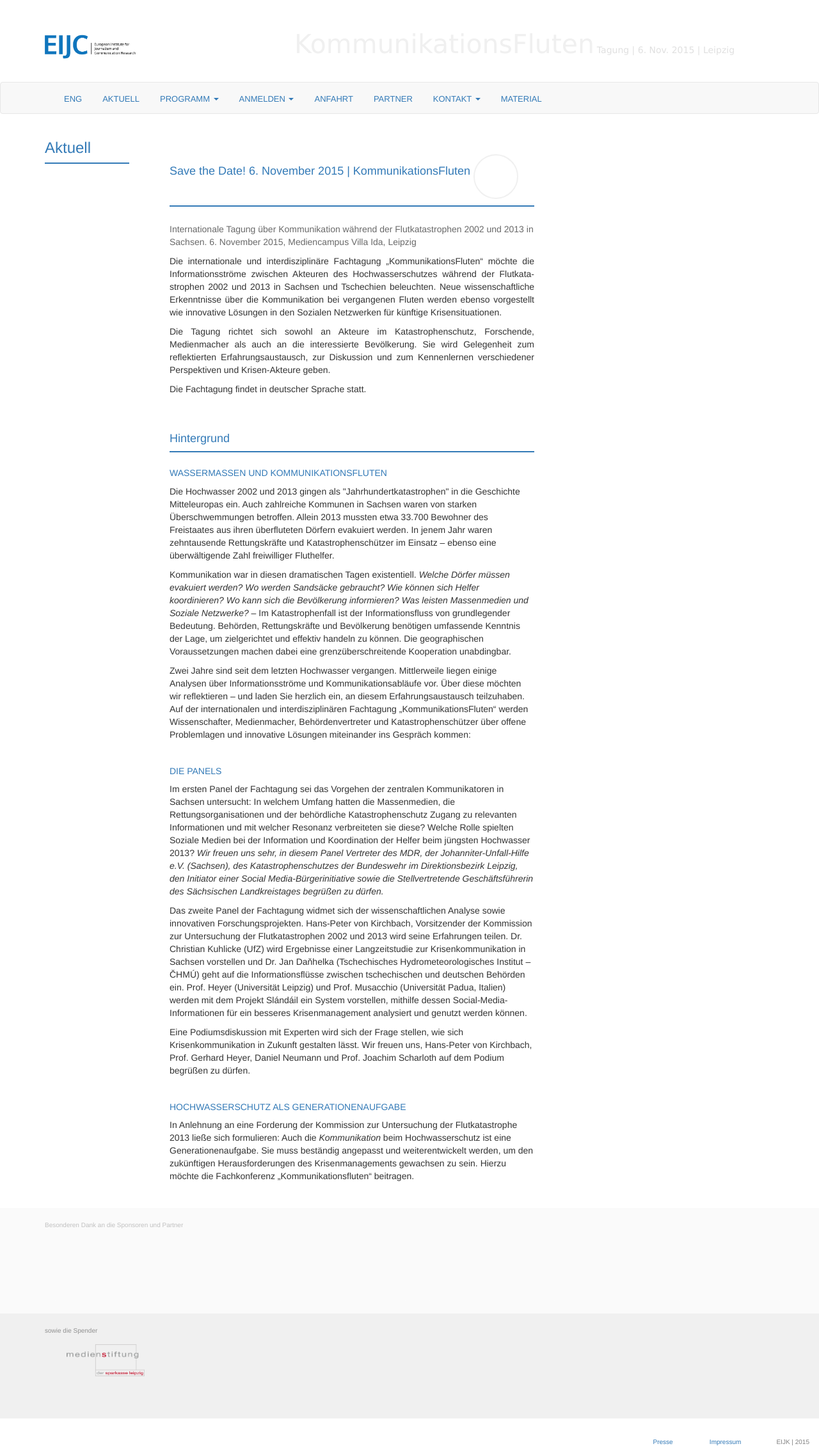
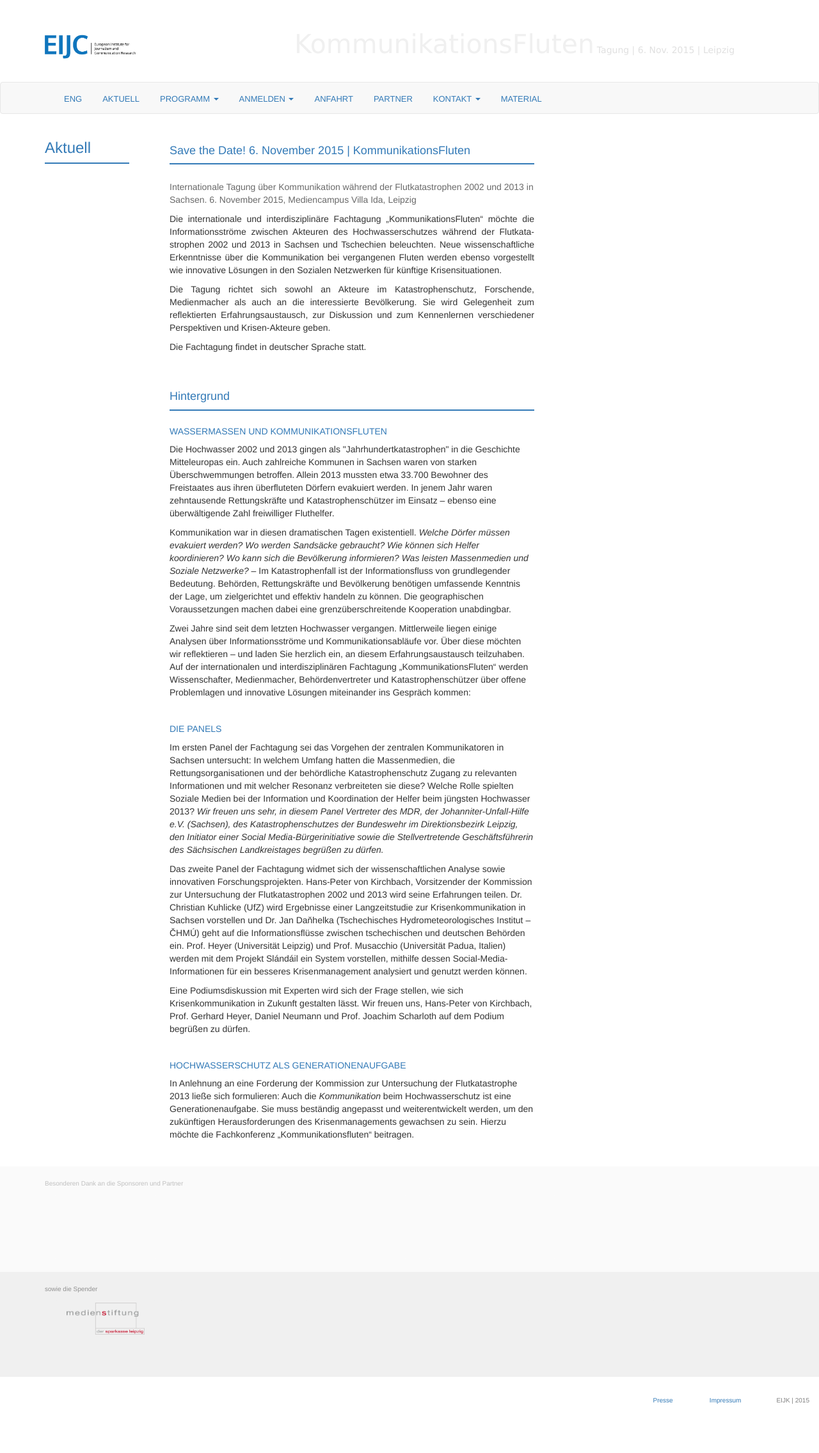
Before and after one commit to susedev/test, a Jekyll site: the page built from konferenz-kommunikationsfluten.html, in a window 1280 px wide. Shown: the whole page at 64% size. Built offline with Jekyll 4.4.1, drawn with Linux system fonts in a browser that asks for light colours; nearby versions of some CDN libraries; after the commit the page ends 2206 px from its top, so only the background shows below that.

Commit message:
Update konferenz-kommunikationsfluten.html

```diff
--- a/konferenz-kommunikationsfluten.html
+++ b/konferenz-kommunikationsfluten.html
@@ -1,8 +1,7 @@
 ---
 title: Aktuell
 ---
-<h3 style="margin-top: 28px;">Save the Date! 6. November 2015 | KommunikationsFluten <a class="btn btn-circle" href=http://www.eijc.eu/de/></a></h3>
-
+<h3 style="margin-top: 28px;">Save the Date! 6. November 2015 | KommunikationsFluten </h3>
 <div class="box" style="background-color: #337AB7; height:2px; margin-top:3px; margin-bottom:25px;">&nbsp;</div>
 
 <p><span style="color:#696969;">Internationale Tagung &uuml;ber Kommunikation w&auml;hrend der Flutkatastrophen 2002 und 2013 in Sachsen. 6. November 2015, Mediencampus Villa Ida, Leipzig</span></p>
```
